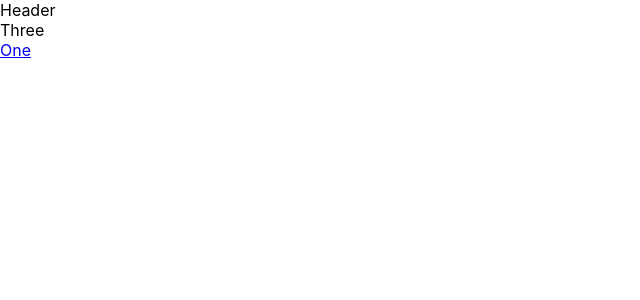
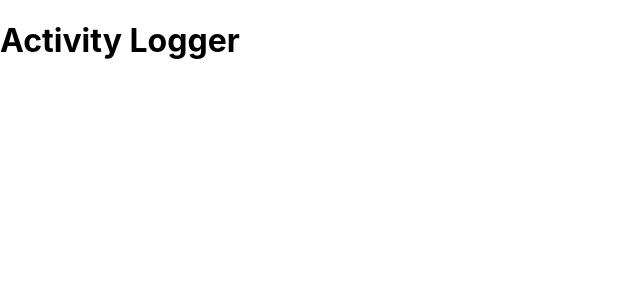
Before and after one commit to yushanwebdev/stackoverflow, a React (Create React App) app: page /three in a window 1280 px wide. Shown: the top 300 px of the page, without its empty margins (0-640 px from the left). Built offline with nearby package versions, Linux system fonts and the light colour scheme.

Commit message:
67835178: Fix the issues using `render` in Route

```diff
--- a/src/ActivityDisplay.jsx
+++ b/src/ActivityDisplay.jsx
@@ -1,7 +1,7 @@
 import { useEffect } from "react";
 import { Link } from "react-router-dom";
 
-const ActivityDisplay = () => {
+const ActivityDisplay = (props) => {
   useEffect(() => {
     console.log("ActivityDisplay mounted");
 
@@ -13,6 +13,7 @@ const ActivityDisplay = () => {
   return (
     <>
       <h2>ActivityDisplay</h2>
+      <button onClick={props.updateMachineList}>Increase</button>
       <Link to="/">Click Me</Link>
     </>
   );
--- a/src/ActivityForm.jsx
+++ b/src/ActivityForm.jsx
@@ -2,15 +2,12 @@ import { Component } from "react";
 import { Link } from "react-router-dom";
 
 class ActivityForm extends Component {
-  componentDidMount() {
-    console.log("ActivityForm mounted");
-  }
-
   componentWillUnmount() {
     console.log("ActivityForm unMounted");
   }
 
   render() {
+    console.table(this.props.machinesList);
     return (
       <>
         <h2>ActivityForm</h2>
--- a/src/App.js
+++ b/src/App.js
@@ -1,36 +1,37 @@
 import { Component } from "react";
 import { BrowserRouter as Router, Route, Switch } from "react-router-dom";
-import One from "./One";
-import Two from "./Two";
-import Three from "./Three";
-import Header from "./Header";
+import ActivityDisplay from "./ActivityDisplay";
+import ActivityForm from "./ActivityForm";
 
 class App extends Component {
-  routes = [
-    { path: "/one", component: One },
-    { path: "/two", component: Two },
-    { path: "/three", component: Three },
-  ];
+  state = {
+    machinesList: ["a", "b"],
+  };
+
+  updateMachineList = () => {
+    this.setState((prev) => ({
+      machinesList: prev.machinesList.concat("c"),
+    }));
+  };
+
+  renderForm = () => {
+    console.log("renderForm");
+    return <ActivityForm machinesList={this.state.machinesList} />;
+  };
+
+  renderTable = () => {
+    console.log("renderTable");
+    return <ActivityDisplay updateMachineList={this.updateMachineList} />;
+  };
 
   render() {
+    console.log(this.state);
     return (
       <div className="container">
+        <h1 className="text-center main-title">Activity Logger</h1>
         <Router>
-          <Switch>
-            {this.routes.map((route, index) => (
-              <Route key={index} path={route.path} component={Header} />
-            ))}
-          </Switch>
-
-          <Switch>
-            {this.routes.map((route, index) => (
-              <Route
-                key={index}
-                path={route.path}
-                component={route.component}
-              />
-            ))}
-          </Switch>
+          <Route path="/activitydisplay" render={() => this.renderTable()} />
+          <Route exact path="/" render={() => this.renderForm()} />
         </Router>
       </div>
     );
```
